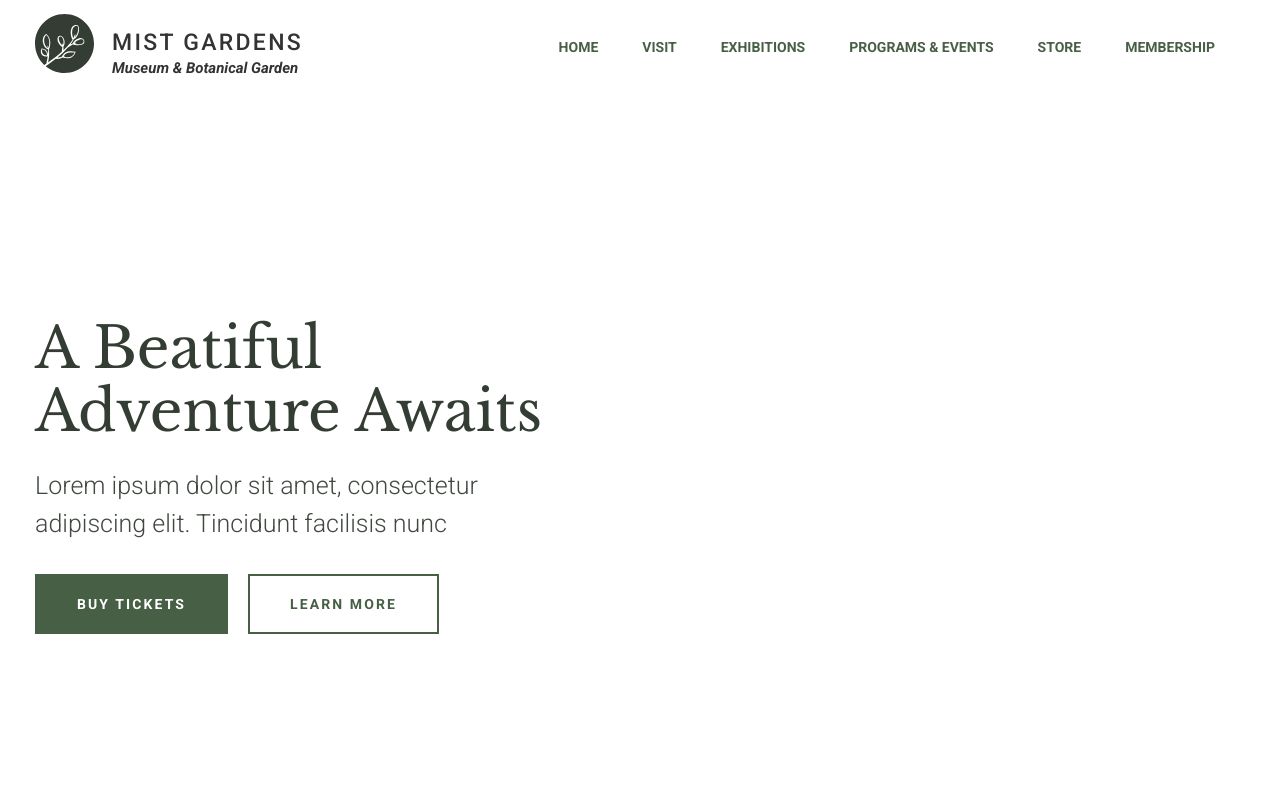
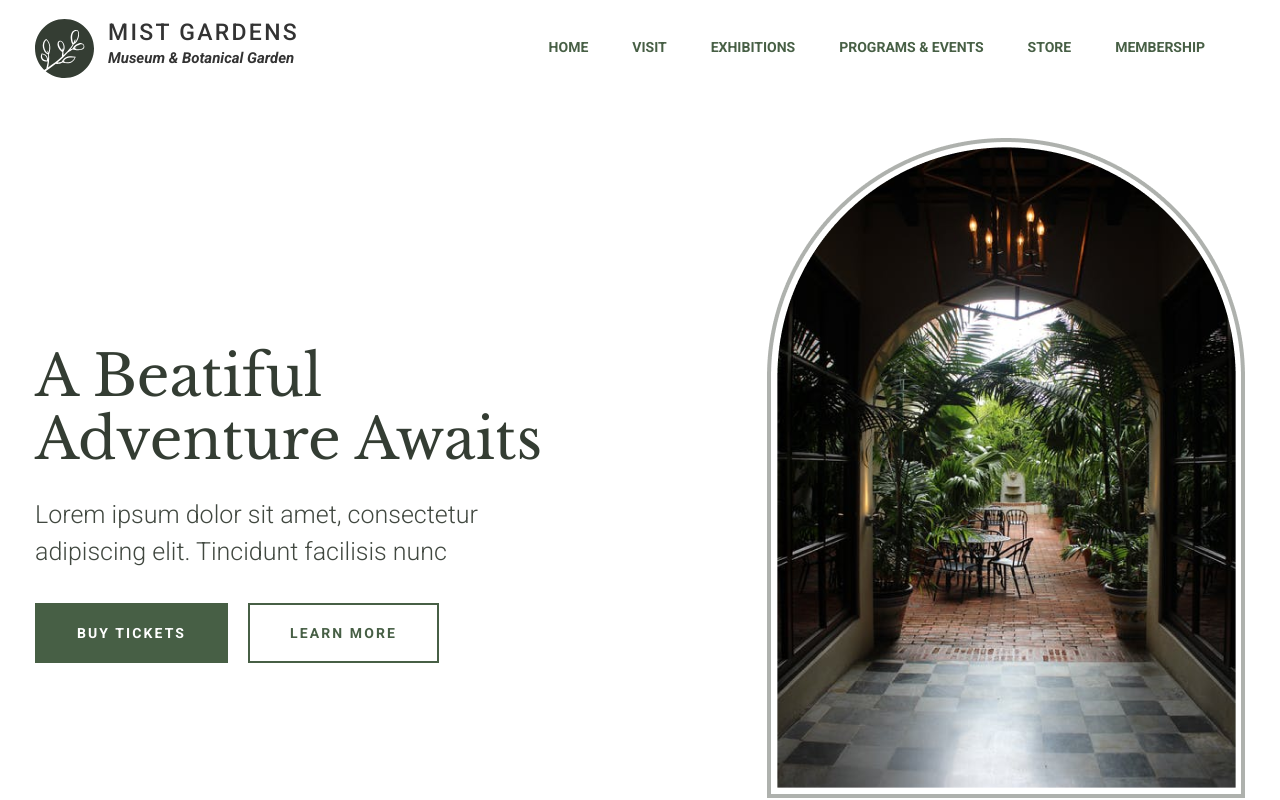
Before and after one commit to polshtva/Garden, a plain HTML site: page index.html in a window 1280 px wide. Shown: the top 800 px of the page. Drawn offline with nearby package versions, Linux system fonts and the light colour scheme.

Commit message:
Add files via upload

```diff
--- a/css/main.css
+++ b/css/main.css
@@ -18,13 +18,15 @@
     max-width: 1210px;
     padding: 0px 10px;
     margin: 0px auto;
-    position: relative;
 
 }
 .header__contant {
+    display: flex;
+    justify-content: space-between;
 }
 .log {
-    display: block;
+    display: flex;
+    align-items: center;
 
 }
 .log__img {
@@ -33,7 +35,9 @@
 .log__name{
     margin-left: 14px;
     color: #333333;
-    display: inline-block;
+    margin-top: 14px;
+    padding-top: 5px ;
+    padding-bottom: 6pxc;
 }
 .log__title {
     font-family: 'Roboto',sans-serif;
@@ -52,11 +56,10 @@
     margin-top: 3px;
 }
 .nav {
+    margin-top: 22px;
+    margin-left: 141px;
 }
 .nuv__list {
- position: absolute;
-    right: 0;
-    top:22px;
 }
 .nuv__item {
     display: inline-block;
@@ -82,11 +85,16 @@
     color: #475F45;
 }
 
+.hero__conteiner{
+    display: flex;
+    justify-content: space-between;
+}
 
     .hero {
     }
     .hero__content {
         margin-top: 225px;
+        margin-right: 184px;
     }
     .hero__title, .info__title{
         font-family: 'Libre Baskerville',sans-serif;
@@ -115,7 +123,8 @@
     .hero__img{
     width: 478px;
     height: 660px;
-
+    margin-top: 56px;
+    margin-bottom: 115px;
     }
 
     .button__btn_presed, .button__btn, .desc__btn{
```
Also changed, not shown: index.html (+5 -4 lines).
